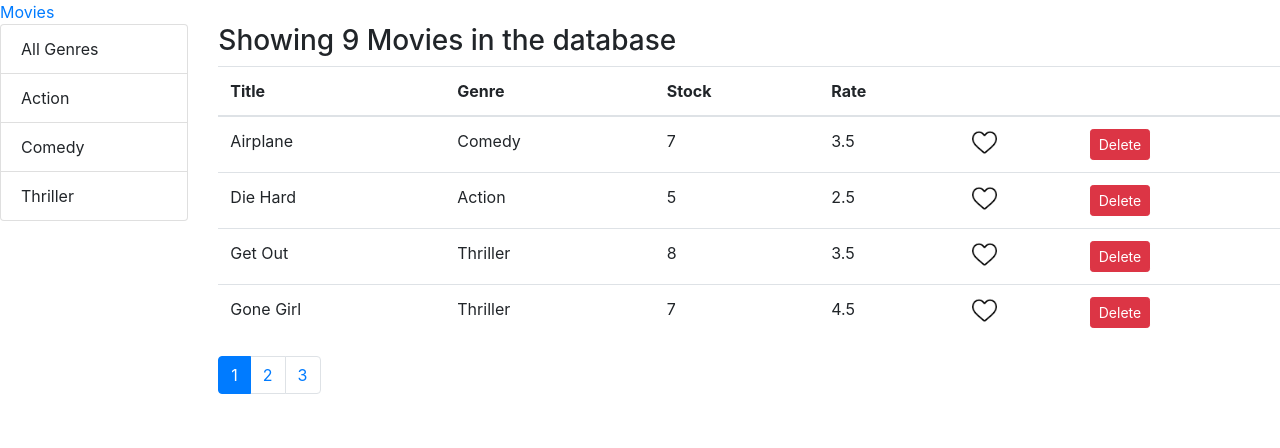
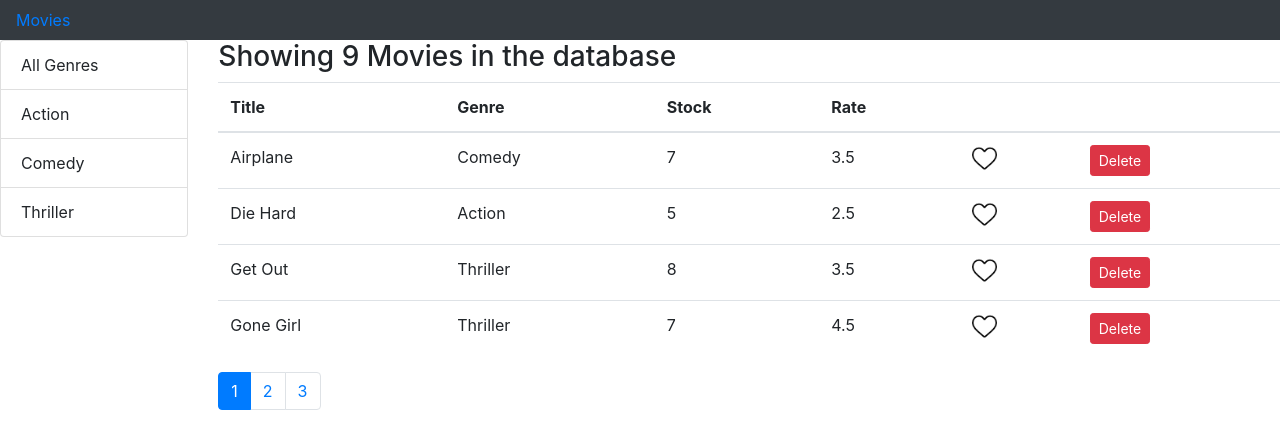
Before and after one commit to nichols20/vidly, a React (Create React App) app: page /movies in a window 1280 px wide. Shown: the top 448 px of the page. Built offline with nearby package versions, Linux system fonts and the light colour scheme.

Commit message:
added routes & Redirects

```diff
--- a/src/App.js
+++ b/src/App.js
@@ -2,7 +2,8 @@ import './services/fakeMovieService'
 import './App.css';
 import NavBar from './navbar';
 import Movies from './services/movies';
-import { Route } from 'react-router-dom';
+import { Redirect, Route, Switch } from 'react-router-dom';
+import NotFound from './services/common/notfound';
 
 
 function App() {
@@ -11,14 +12,25 @@ function App() {
       <NavBar />
 
       <div>
-      <Route path='/Movies' component={Movies}/>
+      <Switch>
+        <Route path='/not-found' component={NotFound}/>
+        <Route path='/Movies' component={Movies}/>
+        <Route path='/' exact>
+         <Redirect to='/movies'/>
+        </Route>
+        <Redirect to='/not-found'/>
+      </Switch>
       </div>
 
     </div>
   );
 }
 
-//created Route element with the path /movies which will display the movies component when the url equals the designated
-//path. I realized the NavBar will be seperate from the content created so I created a navbar component to keep the code
-// related together and clean.
+/*created Route element with the path /movies which will display the movies component when the url equals the designated
+path. I realized the NavBar will be seperate from the content created so I created a navbar component to keep the code
+related together in the same place and clean. I then created A route for the exact path '/' and added a reirect to
+the movies route this is so Users that traverse to the home url will get redirected to the movies route. I then added
+a not-found route and redirect the redirect is incase a given url does not match any defined it will return the not-found
+route which will render an h1 stating the page isn't found. */
+
 export default App;
--- a/src/navbar.jsx
+++ b/src/navbar.jsx
@@ -6,7 +6,7 @@ class NavBar extends Component {
     state = {  }
     render() {
         return (
-            <nav>
+            <nav className='navbar bg-dark'>
                 <NavLink to='/Movies'>Movies</NavLink>
             </nav>
          );
@@ -14,4 +14,6 @@ class NavBar extends Component {
 }
 
 //Imported NavLink, when clicked it will send user to url /movies which will then allow movies Component to be Displayed
+//Defined className navbar and bg-dark to create a bootstrap nav bar
+
 export default NavBar;
--- /dev/null
+++ b/src/services/common/notfound.jsx
@@ -0,0 +1,11 @@
+import React, { Component } from 'react';
+
+const NotFound = () => {
+    return (
+        <h1>Not Found</h1>
+    );
+}
+
+export default NotFound;
+
+/* Created a NotFound function that will return an h1 stating Not Found */
```
